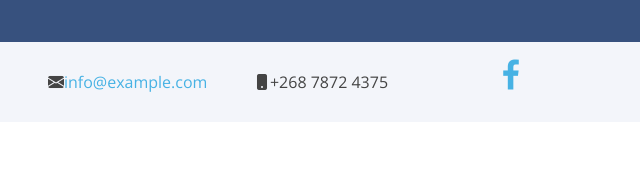
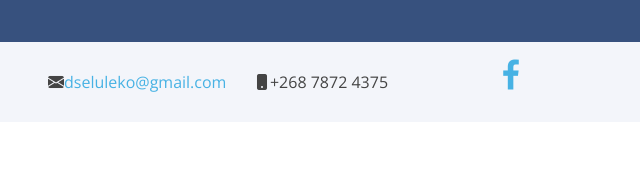
Before and after one commit to LindokuhleProHlubi/ligwainvestment.github.io, a plain HTML site: page index.html in a window 1280 px wide. Shown: the part 598-777 px from the top of the page, 34-674 px from the left. Drawn offline with nearby package versions, Linux system fonts and the light colour scheme; files whose address does not match are found by name.

Commit message:
Update index.html

```diff
--- a/index.html
+++ b/index.html
@@ -110,7 +110,7 @@
         <div class="row" data-aos="zoom-in">
             <div class="col-lg-2 col-md-4 col-6 d-flex align-items-center">
 
-             <i class="bi bi-envelope-fill"></i><a href="mailto:contact@example.com">info@example.com</a>
+             <i class="bi bi-envelope-fill"></i><a href="mailtodseluleko@gmail.com">dseluleko@gmail.com</a>
              <!--<img src="assets/img/clients/client-1.png" class="img-fluid" alt="">-->
           </div>
           <div class="col-lg-2 col-md-4 col-6 d-flex align-items-center justify-content-center">
```
